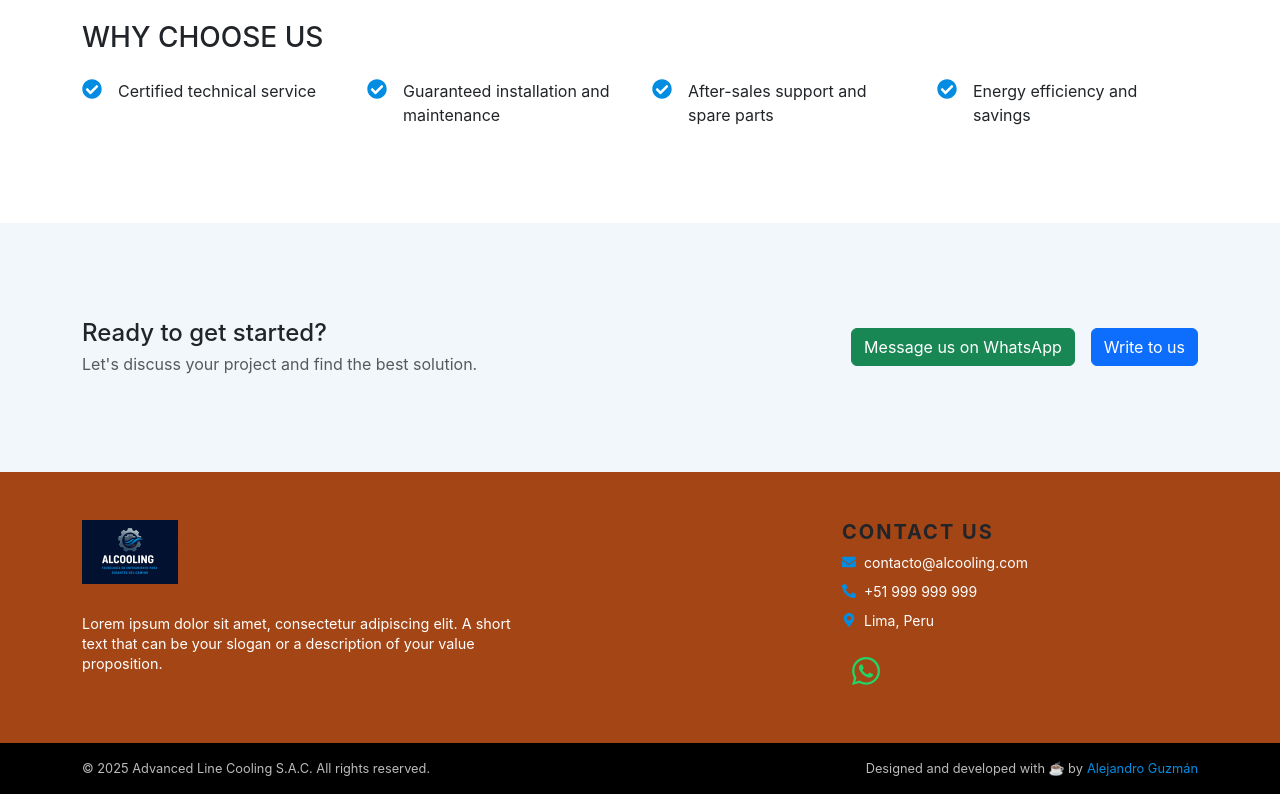
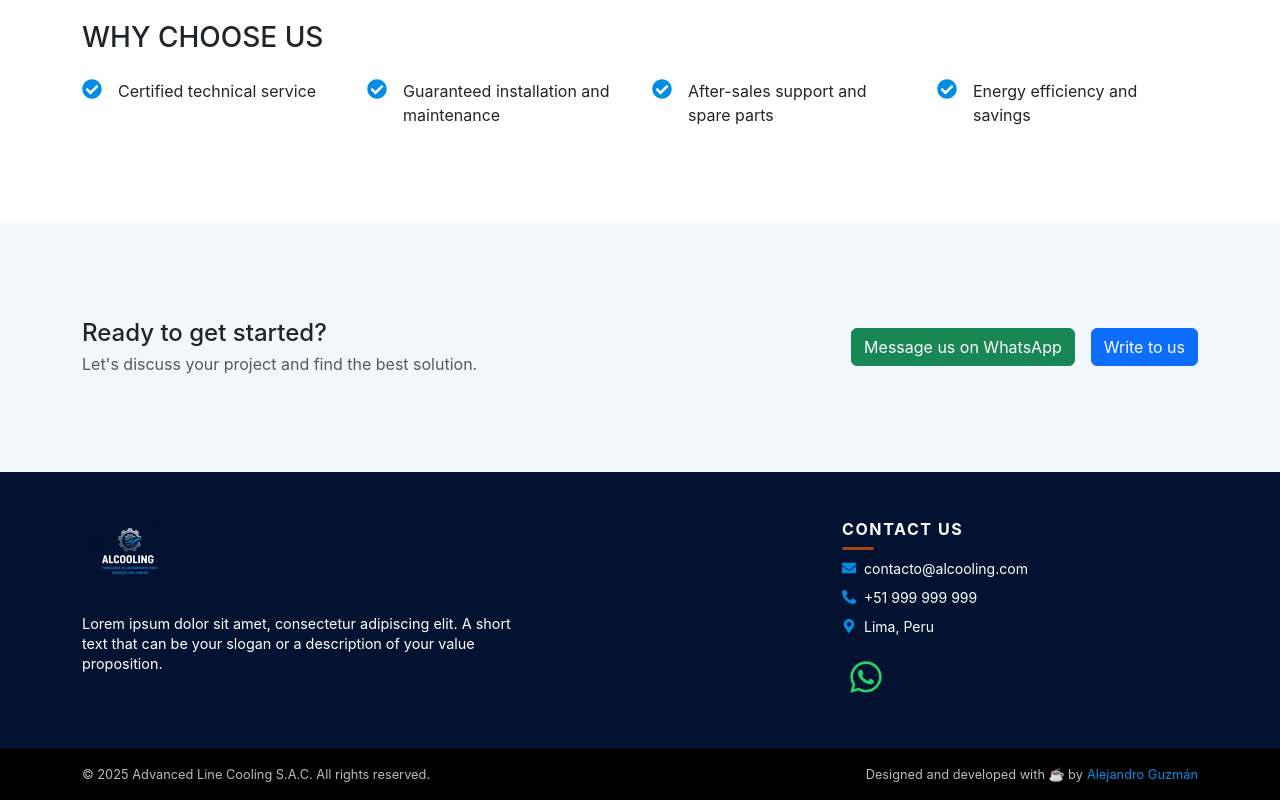
Before and after one commit to jAlejandroGM/advancedline-cooling-web, a React (Vite) app: page / in a window 1280 px wide. Shown: the part 1640-2440 px from the top of the page. Built offline with nearby package versions, Linux system fonts and the light colour scheme.

Commit message:
fix: update Footer styles for improved visibility and consistency

```diff
--- a/src/components/Footer/Footer.jsx
+++ b/src/components/Footer/Footer.jsx
@@ -76,7 +76,7 @@ const Footer = () => {
                     className={styles.wspCta}
                     title={t("topbar.wsp-aria-label")}
                   >
-                    <FaWhatsapp size={32} aria-hidden="true" />
+                    <FaWhatsapp size={36} aria-hidden="true" />
                   </a>
                 </div>
               </address>
--- a/src/components/Footer/Footer.module.css
+++ b/src/components/Footer/Footer.module.css
@@ -1,5 +1,5 @@
 .footerTop {
-  background-color: var(--color-wood);
+  background-color: var(--color-bg-primary);
   color: var(--color-white);
 }
 .footerLogoImg {
@@ -20,7 +20,7 @@
 }
 .footerLink:hover,
 .footerLink:focus {
-  color: var(--color-titles);
+  color: var(--color-wood);
   text-decoration: underline;
 }
 .footerBottom {
@@ -35,10 +35,19 @@
   text-decoration: underline;
 }
 
-footer h6 {
-  color: rgb(33, 37, 41);
+.footerTop h6 {
   letter-spacing: 0.1em;
   font-size: 1rem;
+}
+
+.footerTop h6::after {
+  content: "";
+  display: block;
+  width: 32px;
+  height: 3px;
+  background: var(--color-wood);
+  border-radius: 2px;
+  margin-top: 0.5rem;
 }
 
 @media (min-width: 768px) {
@@ -64,7 +73,7 @@ footer h6 {
 }
 .wspCta:hover,
 .wspCta:focus {
-  background: rgba(0, 0, 0, 0.12);
+  background: rgba(255, 255, 255, 0.12);
   transform: scale(1.05);
 }
 .wspCta:focus-visible {
--- a/src/styles/globals.css
+++ b/src/styles/globals.css
@@ -5,7 +5,6 @@
   --color-bg-primary: #031231;
   --color-bg-secondary: #f2f7fb;
   --color-bg-terciary: #fdf5f1;
-  --color-divider-soft: rgba(3, 18, 49, 0.1);
   --color-titles: #038de2;
   --color-text: #e0e7eb;
   --color-metal-gray: #a4b4be;
```
